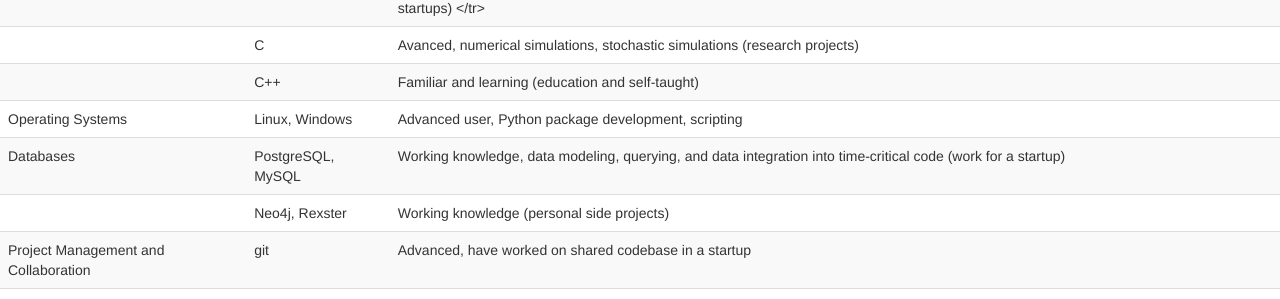
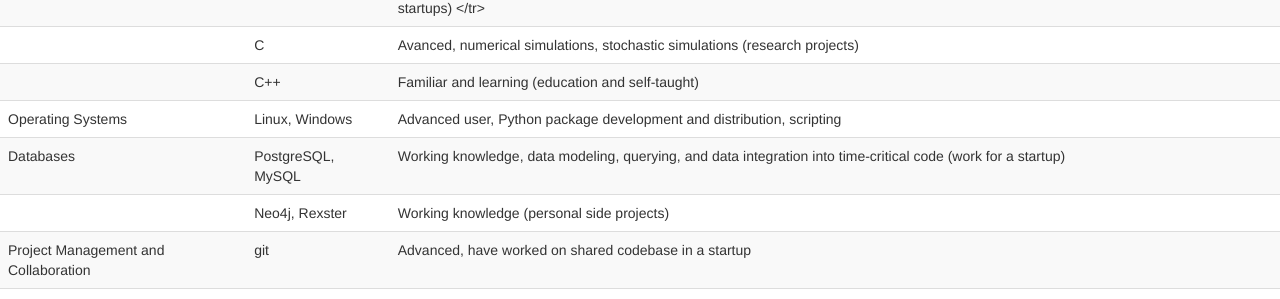
Before and after one commit to waltherg/backup.waltherg.github.io, a Jekyll site: the page built from cv/index.md, in a window 1280 px wide and 900 px high, scrolled down 1695 px. Shown: the part 300-599 px from the top of the window. Built offline with Jekyll 4.4.1, drawn with Linux system fonts in a browser that asks for light colours; nearby versions of some CDN libraries; comment, search, counter and statistics services are not loaded.

Commit message:
python package distribution

```diff
--- a/cv/index.md
+++ b/cv/index.md
@@ -135,7 +135,7 @@ Major in biochemistry.
     <tr>
       <td>Operating Systems</td>
       <td>Linux, Windows</td>
-      <td>Advanced user, Python package development, scripting</td>
+      <td>Advanced user, Python package development and distribution, scripting</td>
     </tr>
     <tr>
       <td>Databases</td>
```
